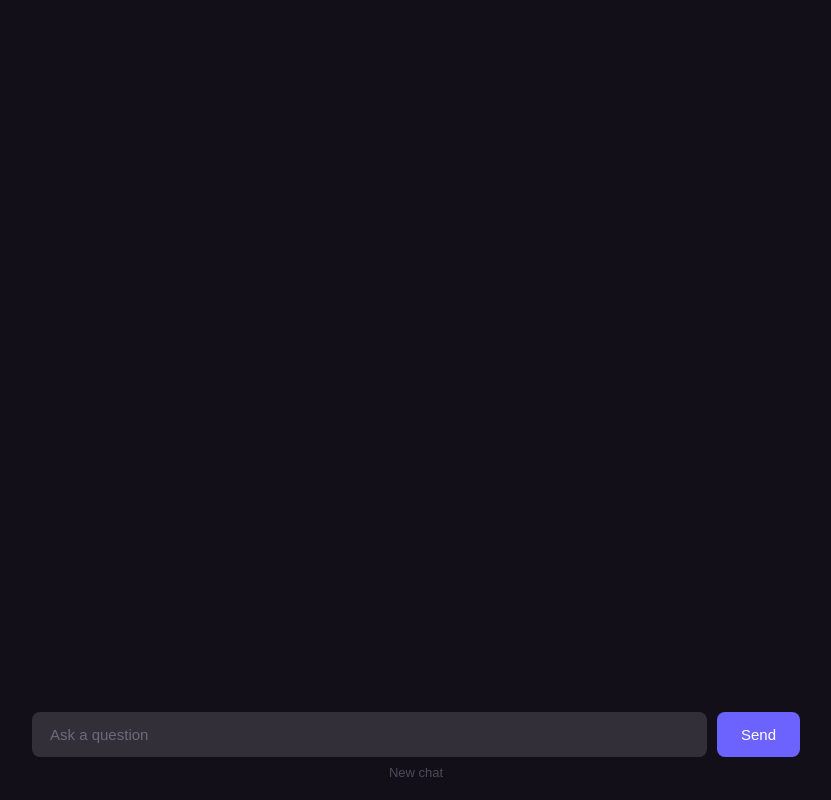
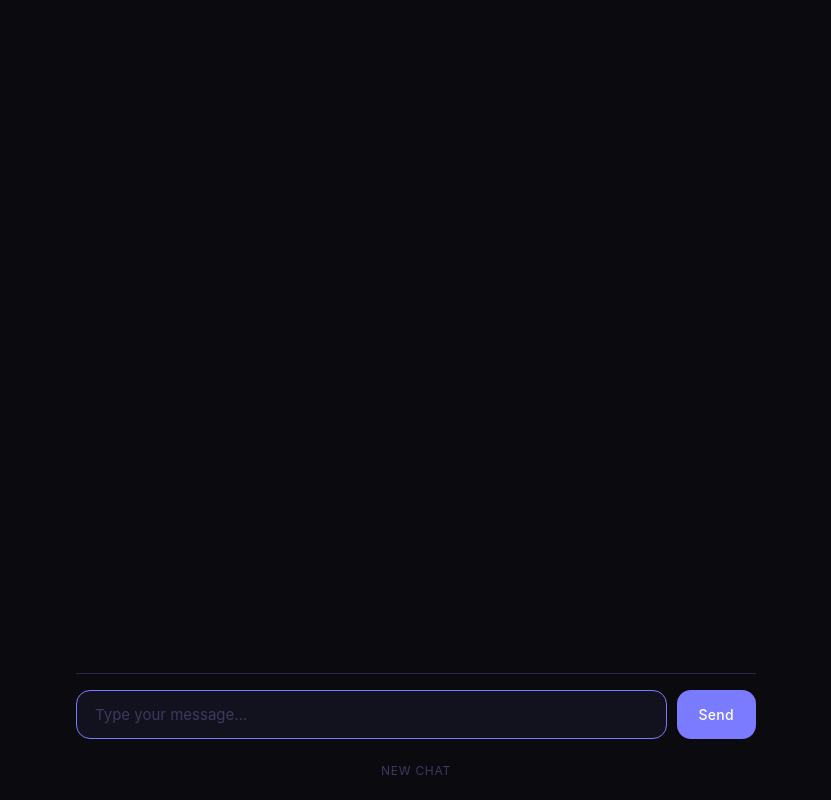
Before and after one commit to ch-devx/chatbot-web, a Flask app: page / in a window 1280 px wide. Shown: the whole page, without its empty margins (224-1055 px from the left). Run offline with Flask 3, Linux system fonts and the light colour scheme.

Commit message:
fix: enhance styling and layout for improved user experience

```diff
--- a/static/style.css
+++ b/static/style.css
@@ -1,132 +1,242 @@
-* {
+/* ── Reset ── */
+*, *::before, *::after {
     padding: 0;
     margin: 0;
     box-sizing: border-box;
 }
 
-body {
-    background-color: #120f19;
-    font-family: sans-serif;
-    height: 100vh;
-    overflow: hidden;
+/* ── Tokens ── */
+:root {
+    --bg:         #0A0A0F;
+    --surface:    #12121E;
+    --surface-2:  #1C1C2E;
+    --border:     #2A2A45;
+    --accent:     #7B7BFF;
+    --accent-2:   #4A9EFF;
+    --text:       #EEEEFF;
+    --text-muted: #6060A0;
+    --text-dim:   #3A3A60;
+    --user-bg:    #1E1E38;
+    --radius:     14px;
+    --font: 'Inter', system-ui, sans-serif;
 }
 
+/* ── Google Fonts ── */
+@import url('https://fonts.googleapis.com/css2?family=Inter:wght@300;400;500;600&display=swap');
+
+/* ── Animated gradient for assistant border ── */
+@keyframes borderPulse {
+    0%   { background-position: 0% 50%; }
+    50%  { background-position: 100% 50%; }
+    100% { background-position: 0% 50%; }
+}
+
+@keyframes fadeIn {
+    from { opacity: 0; transform: translateY(6px); }
+    to   { opacity: 1; transform: translateY(0); }
+}
+
+@keyframes blink {
+    0%, 100% { opacity: 1; }
+    50%       { opacity: 0; }
+}
+
+/* ── Base ── */
+html, body {
+    height: 100%;
+    background: var(--bg);
+    font-family: var(--font);
+    color: var(--text);
+    -webkit-font-smoothing: antialiased;
+}
+
+/* ── Layout ── */
 .container {
     display: flex;
-    width: 100%;
+    flex-direction: column;
     height: 100vh;
-    flex-direction: column;
-    align-items: center;
+    max-width: 720px;
+    margin: 0 auto;
+    padding: 0 20px;
 }
 
 /* ── Chat window ── */
 .chat-window {
-    width: 60vw;
-    max-width: 800px;
     flex: 1;
     overflow-y: auto;
-    padding: 24px 0;
+    padding: 40px 0 24px;
     display: flex;
     flex-direction: column;
-    gap: 12px;
-
-    /* hide scrollbar but keep scroll */
+    gap: 16px;
     scrollbar-width: thin;
-    scrollbar-color: #322f39 transparent;
+    scrollbar-color: var(--border) transparent;
 }
 
+.chat-window::-webkit-scrollbar { width: 4px; }
+.chat-window::-webkit-scrollbar-track { background: transparent; }
+.chat-window::-webkit-scrollbar-thumb { background: var(--border); border-radius: 4px; }
+
+/* Empty state */
 .chat-window:empty::before {
-    content: "Start a conversation";
-    color: #4e4a5c;
+    content: "¿En qué puedo ayudarte?";
+    display: block;
+    color: var(--text-dim);
     font-size: 15px;
+    font-weight: 300;
+    letter-spacing: 0.08em;
     text-align: center;
     margin: auto;
 }
 
+/* ── Messages ── */
 .message {
-    padding: 12px 16px;
-    border-radius: 10px;
-    max-width: 75%;
-    line-height: 1.6;
+    animation: fadeIn 0.25s ease both;
+    max-width: 82%;
+    line-height: 1.65;
     font-size: 15px;
 }
 
+/* User bubble */
 .message.user {
-    background-color: #6c63ff;
-    color: #fff;
     align-self: flex-end;
+    background: var(--user-bg);
+    color: var(--text);
+    padding: 12px 18px;
+    border-radius: var(--radius) var(--radius) 4px var(--radius);
+    border: 1px solid var(--border);
 }
 
+/* Assistant bubble — signature element */
 .message.assistant {
-    background-color: #322f39;
-    color: #e0e0e0;
     align-self: flex-start;
+    background: var(--surface);
+    color: var(--text);
+    padding: 14px 18px 14px 20px;
+    border-radius: 4px var(--radius) var(--radius) var(--radius);
+    position: relative;
 }
 
+/* Animated left border */
+.message.assistant::before {
+    content: '';
+    position: absolute;
+    left: 0;
+    top: 10%;
+    height: 80%;
+    width: 2px;
+    border-radius: 2px;
+    background: linear-gradient(
+        180deg,
+        var(--accent) 0%,
+        var(--accent-2) 50%,
+        var(--accent) 100%
+    );
+    background-size: 100% 300%;
+    animation: borderPulse 4s ease infinite;
+}
+
+/* ── Labels ── */
 .label {
     display: block;
-    font-size: 11px;
-    opacity: 0.6;
-    margin-bottom: 4px;
+    font-size: 10px;
+    font-weight: 500;
+    letter-spacing: 0.12em;
     text-transform: uppercase;
-    letter-spacing: 0.05em;
+    margin-bottom: 6px;
+}
+
+.message.user .label {
+    color: var(--accent);
+    text-align: right;
+}
+
+.message.assistant .label {
+    color: var(--text-muted);
+    font-weight: 300;
 }
 
 /* ── Input bar ── */
 .input-form {
     display: flex;
-    flex-direction: row;
-    align-items: center;
     gap: 10px;
-    padding: 16px 0 8px;
-    width: 60vw;
-    max-width: 800px;
+    padding: 16px 0 12px;
+    border-top: 1px solid var(--border);
+    background: var(--bg);
+    /* sticky bottom */
+    position: sticky;
+    bottom: 0;
 }
 
 .user_input {
     flex: 1;
     padding: 14px 18px;
-    border-radius: 8px;
-    background-color: #322f39;
+    background: var(--surface-2);
+    border: 1px solid var(--border);
+    border-radius: var(--radius);
+    color: var(--text);
+    font-family: var(--font);
     font-size: 15px;
-    border: none;
     outline: none;
-    color: #fff;
+    transition: border-color 0.2s, background 0.2s;
+    caret-color: var(--accent);
 }
 
 .user_input::placeholder {
-    color: #6e6a7c;
+    color: var(--text-dim);
 }
 
 .user_input:focus {
-    background-color: #3a3747;
+    border-color: var(--accent);
+    background: var(--surface);
 }
 
 button[type="submit"] {
-    padding: 14px 24px;
-    background-color: #6c63ff;
+    padding: 0 22px;
+    background: var(--accent);
     color: #fff;
     border: none;
-    border-radius: 8px;
-    font-size: 15px;
+    border-radius: var(--radius);
+    font-family: var(--font);
+    font-size: 14px;
+    font-weight: 500;
     cursor: pointer;
-    white-space: nowrap;
-    transition: background-color 0.15s;
+    letter-spacing: 0.02em;
+    transition: background 0.15s, transform 0.1s;
+    flex-shrink: 0;
 }
 
-button[type="submit"]:hover {
-    background-color: #574fd6;
+button[type="submit"]:hover  { background: #6969EE; }
+button[type="submit"]:active { transform: scale(0.97); }
+
+/* ── Footer ── */
+.footer-row {
+    display: flex;
+    justify-content: center;
+    padding: 8px 0 18px;
 }
 
-/* ── Footer link ── */
 .reset-btn {
-    margin-bottom: 20px;
-    font-size: 13px;
-    color: #4e4a5c;
+    font-size: 12px;
+    font-weight: 400;
+    letter-spacing: 0.06em;
+    color: var(--text-dim);
     text-decoration: none;
-    transition: color 0.15s;
+    text-transform: uppercase;
+    transition: color 0.2s;
+    padding: 4px 0;
 }
 
-.reset-btn:hover {
-    color: #9e9aaf;
+.reset-btn:hover { color: var(--text-muted); }
+
+/* ── Reduced motion ── */
+@media (prefers-reduced-motion: reduce) {
+    .message { animation: none; }
+    .message.assistant::before { animation: none; }
 }
+
+/* ── Mobile ── */
+@media (max-width: 600px) {
+    .container { padding: 0 14px; }
+    .message { max-width: 94%; font-size: 14px; }
+    button[type="submit"] { padding: 0 16px; }
+}
--- a/templates/index.html
+++ b/templates/index.html
@@ -11,10 +11,12 @@
 </div>
 
 <form action="/response" method="post" class="input-form">
-    <input type="text" placeholder="Ask a question" name="user_input" class="user_input" autocomplete="off">
+    <input type="text" placeholder="Type your message…" name="user_input" class="user_input" autocomplete="off" autofocus>
     <button type="submit">Send</button>
 </form>
 
-<a href="/reset" class="reset-btn">New chat</a>
+<div class="footer-row">
+    <a href="/reset" class="reset-btn">New chat</a>
+</div>
 
 {% endblock %}
```
